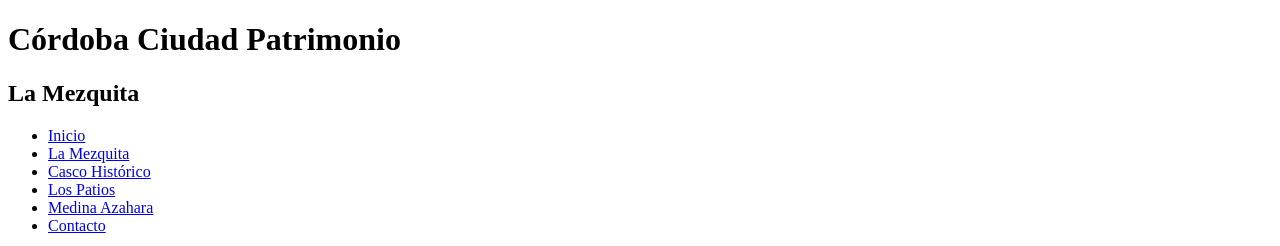
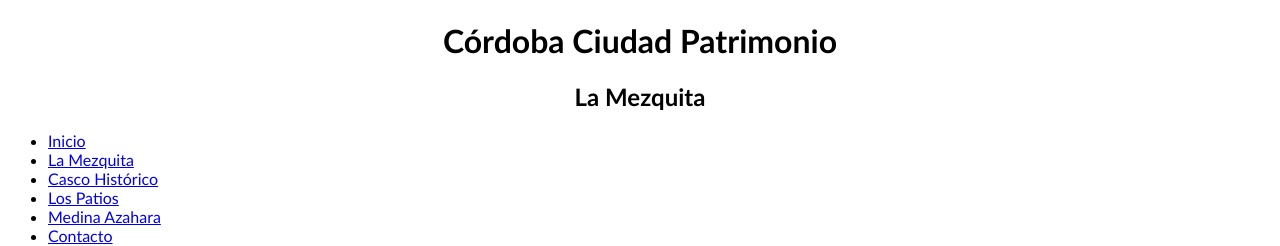
Before and after one commit to przdavid/przdavid.github.io, a plain HTML site: page lm/cordobapatrimonio/mezquita.html in a window 1280 px wide. Shown: the top 246 px of the page. Drawn offline with Linux system fonts and the light colour scheme.

Commit message:
Update mezquita.html

```diff
--- a/lm/cordobapatrimonio/mezquita.html
+++ b/lm/cordobapatrimonio/mezquita.html
@@ -1,5 +1,6 @@
 <!DOCTYPE html>
 <html lang ="es">
+    <font face = "calibri">
     <head>
         <link rel ="icon" type = "image/png" href = "img/logoccp.png">
         <title>La Mezquita</title>
@@ -9,8 +10,8 @@
     </head>
     <body>
         <header>
-            <h1 id=top>Córdoba Ciudad Patrimonio</h1>
-            <h2 id=top>La Mezquita</h2>
+            <h1><center>Córdoba Ciudad Patrimonio</center></h1>
+            <h2 id=top><center>La Mezquita</center></h2>
         </header>
         <nav>
             <ul type = "a">
@@ -95,4 +96,5 @@
             <address>David Pérez Ruiz</address>
         </footer>
     </body>
+    </font>
 </html>
```
